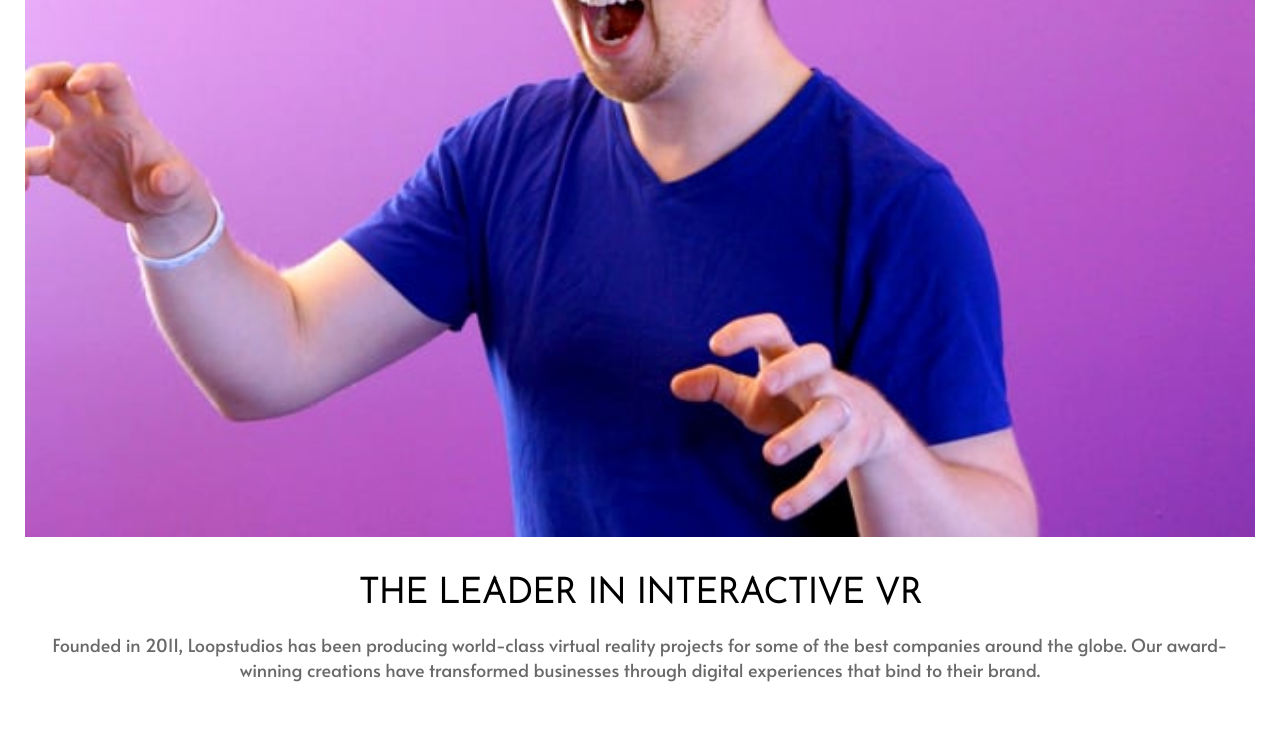
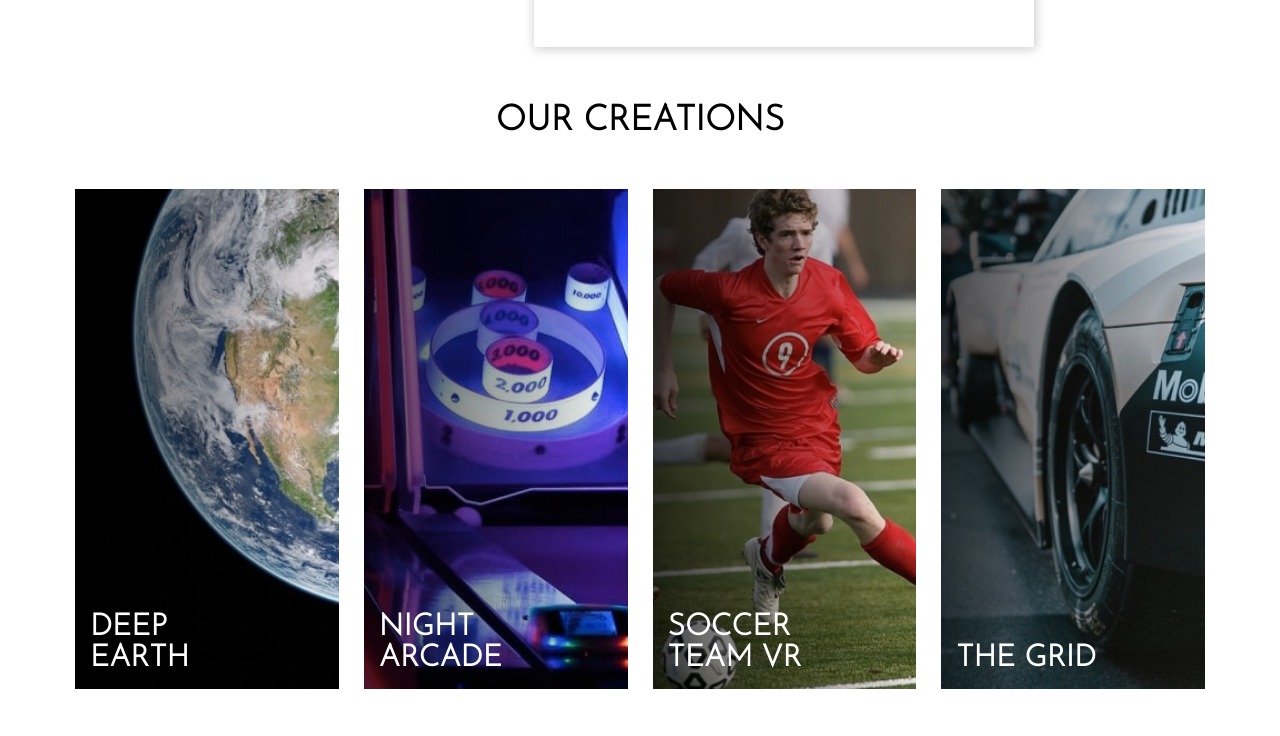
Before and after one commit to JhordanReyes/Loopstudios, a plain HTML site: page index.html in a window 1280 px wide. Shown: the part 1131-1867 px from the top of the page. Drawn offline with Linux system fonts and the light colour scheme.

Commit message:
Añadiendo estilo para desktop

```diff
--- a/index.html
+++ b/index.html
@@ -10,23 +10,19 @@
   <link rel="preconnect" href="https://fonts.googleapis.com">
   <link rel="preconnect" href="https://fonts.gstatic.com" crossorigin>
   <link href="https://fonts.googleapis.com/css2?family=Alata&family=Josefin+Sans:wght@300&display=swap" rel="stylesheet">
-  <!-- Feel free to remove these styles or customise in your own stylesheet 👍 -->
-  <style>
-    .attribution { font-size: 11px; text-align: center; }
-    .attribution a { color: hsl(228, 45%, 44%); }
-  </style>
 </head>
 <body>
   <nav class="nav">
     <h2>Loopstudios</h2>
-    <img src="./images/icon-hamburger.svg" alt="">
+    <img src="./images/icon-hamburger.svg" alt="icono hamburguesa">
   </nav>
   <header class="header">
     <h2>Immersive experiences that deliver</h2>
   </header>
   <main>
     <section class="section-1">
-      <img src="./images/mobile/image-interactive.jpg" alt="">
+      <img src="./images/mobile/image-interactive.jpg" alt="" class="interactive-mobile">
+      <img src="./images/mobile/image-interactive.jpg" alt="" class="interactive-desktop">
       <div>
         <h2>The leader in interactive VR</h2>
         <p>Founded in 2011, Loopstudios has been producing world-class virtual reality
--- a/style.css
+++ b/style.css
@@ -11,7 +11,7 @@
 }
 .nav{
     width: 100%;
-    padding: 10px;
+    padding: 10px 15px 10px 10px;
     position: fixed;
     top: 0;
     display: flex;
@@ -60,6 +60,14 @@ main{
     flex-direction: column;
     gap: 40px;
     text-align: center;
+}
+.section-1 img{
+    width: 100%;
+    max-width: 500px;
+    margin: auto;
+}
+.interactive-desktop{
+    display: none;
 }
 .section-1 h2{
     font-size: 35px;
@@ -113,6 +121,7 @@ main{
     background-size: cover;
     background-position: center;
     background-repeat: no-repeat;
+    grid-area: card-1;
 }
 
 .card-2{
@@ -120,6 +129,7 @@ main{
     background-size: cover;
     background-position: center;
     background-repeat: no-repeat;
+    grid-area: card-2;
 }
 
 .card-3{
@@ -127,6 +137,7 @@ main{
     background-size: cover;
     background-position: center;
     background-repeat: no-repeat;
+    grid-area: card-3;
 }
 
 .card-4{
@@ -134,6 +145,7 @@ main{
     background-size: cover;
     background-position: center;
     background-repeat: no-repeat;
+    grid-area: card-4;
 }
 
 .card-5{
@@ -141,6 +153,7 @@ main{
     background-size: cover;
     background-position: center;
     background-repeat: no-repeat;
+    grid-area: card-5;
 }
 
 .card-6{
@@ -148,6 +161,7 @@ main{
     background-size: cover;
     background-position: center;
     background-repeat: no-repeat;
+    grid-area: card-6;
 }
 
 .card-7{
@@ -155,6 +169,7 @@ main{
     background-size: cover;
     background-position: center;
     background-repeat: no-repeat;
+    grid-area: card-7;
 }
 
 .card-8{
@@ -162,6 +177,7 @@ main{
     background-size: cover;
     background-position: center;
     background-repeat: no-repeat;
+    grid-area: card-8;
 }
 
 .main__button{
@@ -170,23 +186,16 @@ main{
     border: 1px solid black;
     background-color: white;
     display: block;
-    margin: auto;
+    margin: 20px auto;
     font-family: var(--family-alata);
     font-size: 15px;
     letter-spacing: 5px;
     transition: 0.4s;
 }
 .main__button:hover{
-    padding: 10px 30px;
-    text-transform: uppercase;
-    border: 1px solid black;
     background-color: rgb(0, 0, 0);
     color: white;
-    display: block;
-    margin: auto;
     font-family: var(--family-alata);
-    font-size: 18px;
-    letter-spacing: 5px;
 }
 
 .footer{
@@ -212,3 +221,110 @@ main{
 .copy{
     color: var(--dark-gray);
 }
+@media ( min-width: 700px ){
+    .nav h2{
+        font-size: 30px;
+    }
+    .header{
+        background-image: url(./images/desktop/image-hero.jpg);
+        height: 500px;
+        justify-content: start;
+    }
+    .header h2{
+        font-size: 50px;
+        line-height: 60px;
+        width: 470px;
+        border: 3px solid white;
+        margin-left: 10%;
+    }
+    .interactive-desktop{
+        display: block;
+    }
+    .interactive-mobile{
+        display: none;
+    }
+    .section-1{
+        width: 80%;
+        margin: 30px auto;
+        position: relative;
+    }
+    .section-1 div{
+        width: 80%;
+        max-width: 500px;
+        padding: 50px;
+        position: absolute;
+        bottom: -50%;
+        right: -10%;
+        background-color: white;
+        box-shadow: 1px 1px 10px 1px rgba(0, 0, 0, 0.2);
+    }
+    .section-1 img{
+        margin: 0;
+        max-width: 700px;
+    }
+
+    .section-2{
+        margin-top: 270px;
+    }
+    .section-2-container{
+        padding: 0 30px;
+        display: grid;
+        gap: 15px;
+        grid-template-areas: "title title title title"
+                             "card-1 card-2 card-3 card-4"
+                             "card-5 card-6 card-7 card-8";
+    }
+    .card{
+        height: 400px;
+    }
+    .card h3{
+        width: 130px;
+        bottom: 15px;
+        left: 15px;
+        font-size: 23px;
+    }
+    .card-1{
+        background-image: url(./images/desktop/image-deep-earth.jpg);
+    }
+    .card-2{
+        background-image: url(./images/desktop/image-night-arcade.jpg);
+    }
+    .card-3{
+        background-image: url(./images/desktop/image-soccer-team.jpg);
+    }
+    .card-4{
+        background-image: url(./images/desktop/image-grid.jpg);
+    }
+    .card-5{
+        background-image: url(./images/desktop/image-from-above.jpg);
+    }
+    .card-6{
+        background-image: url(./images/desktop/image-pocket-borealis.jpg);
+    }
+    .card-7{
+        background-image: url(./images/desktop/image-curiosity.jpg);
+    }
+    .card-8{
+        background-image: url(./images/desktop/image-fisheye.jpg);
+    }
+}
+@media ( min-width: 1100px ){
+    .section-1 div{
+        bottom: -30%;
+        right: 10%;
+    }
+    .section-2{
+        margin-top: 200px;
+    }
+    .section-2-container{
+        padding: 0 50px;
+        gap: 25px;
+    }
+    .card{
+        height: 500px;
+    }
+    .card h3{
+        width: 140px;
+        font-size: 30px;
+    }
+}
```
